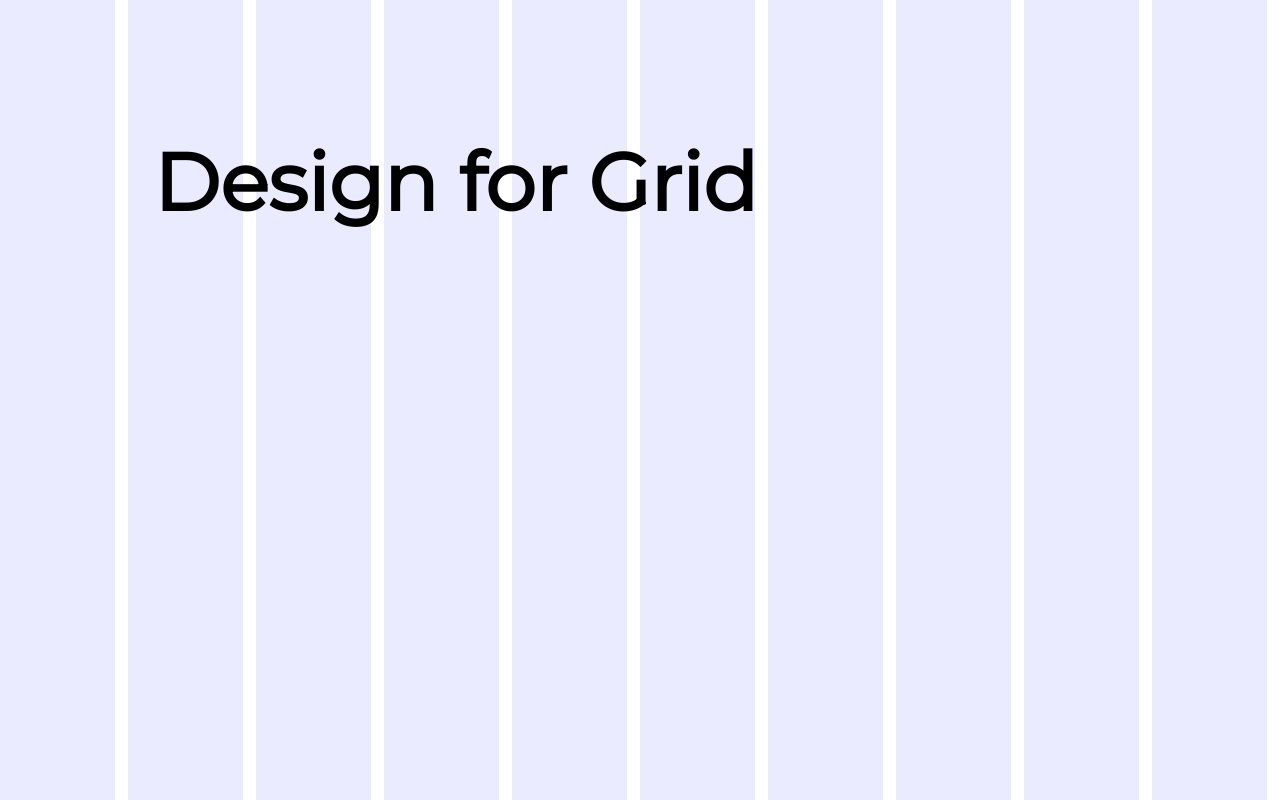
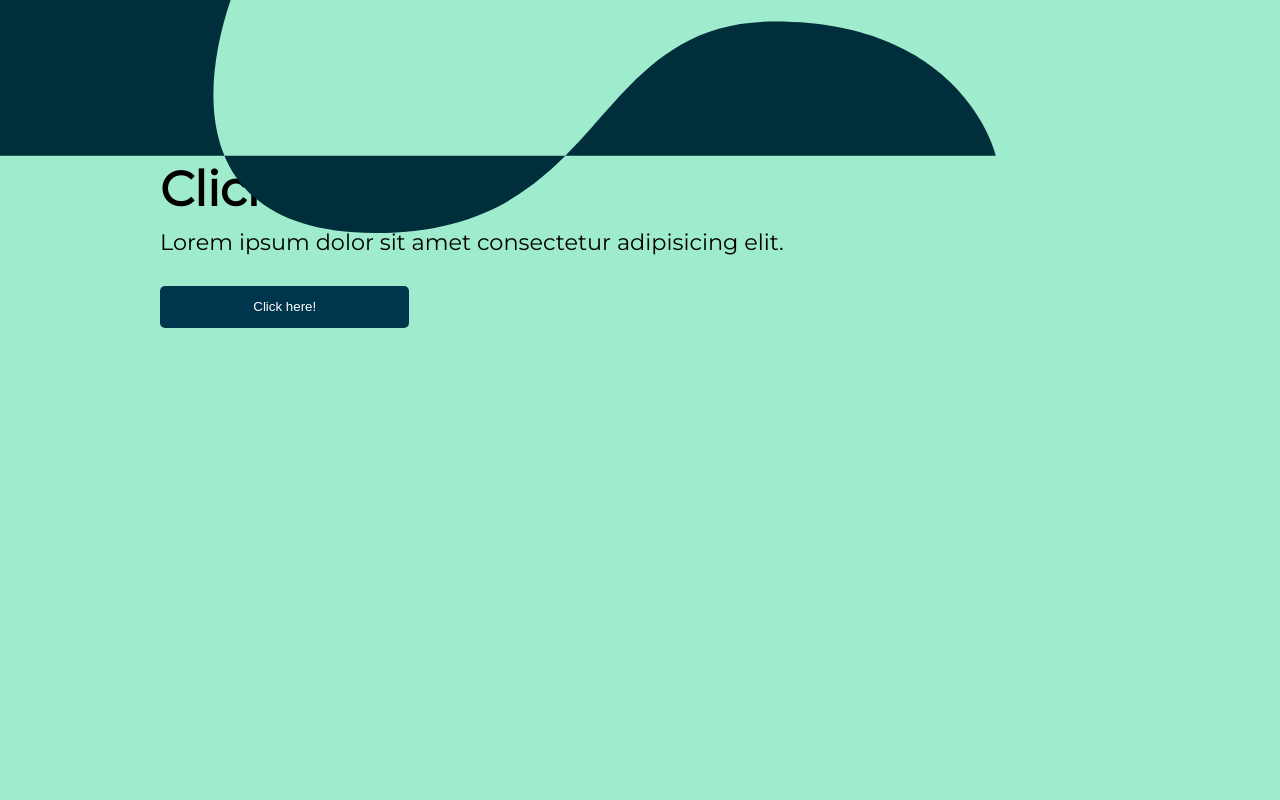
Before and after one commit to krzysztofpodmokly/animeJS, a plain HTML site: page index.html in a window 1280 px wide. Drawn offline with nearby package versions, Linux system fonts and the light colour scheme.

Commit message:
animeJS intro

```diff
--- a/css/main.scss
+++ b/css/main.scss
@@ -1,26 +1,76 @@
-body {
+body,
+html {
   margin: 0;
-  height: 100vh;
+  padding: 5em;
+  box-sizing: border-box;
+  width: 100%;
+  height: 100%;
   font-family: 'Montserrat';
-  overflow: hidden;
+  background: #9eebcd;
 }
 
-section {
-  display: grid;
-  grid-template-columns: repeat(10, auto);
+.morph {
+  width: 100%;
+  height: 100%;
+  top: 0;
+  left: 0;
+  position: absolute;
+  pointer-events: none;
+  z-index: 1;
+}
 
-  div {
-    background-color: white;
-    height: 100vh;
-    transition: background-color 1s;
+.section-1 {
+  position: absolute;
+
+  h1 {
+    font-size: 3em;
+    margin: 0;
+    padding: 0;
+  }
+
+  p {
+    font-size: 1.4em;
+    margin: 10px 0;
+  }
+
+  button {
+    background: #00354e;
+    margin-top: 20px;
+    border: none;
+    color: #fff;
+    padding: 1em;
+    border-radius: 5px;
+    width: 40%;
+    cursor: pointer;
+  }
+
+
+
+  &:hover {
+    background: rgba(255, 255, 255, 0.02);
   }
 }
 
-h1 {
-  font-size: 5em;
+.section-2 {
+  display: none;
   position: absolute;
-  top: 40%;
-  left: 12%;
   z-index: 2;
-  opacity: 0;
+  width: 50%;
+
+  button#btn2 {
+    background: none;
+    border: none;
+    color: #fff;
+    font-size: 3em;
+    font-family: 'Montserrat';
+    outline: none;
+  }
 }
+
+.display {
+  display: block !important;
+}
+
+.pointer {
+  pointer-events: auto !important;
+}
--- a/index.html
+++ b/index.html
@@ -7,26 +7,40 @@
   <meta http-equiv="X-UA-Compatible" content="ie=edge">
   <link rel="stylesheet" href="./css/main.css">
   <link href="https://fonts.googleapis.com/css?family=Montserrat&display=swap" rel="stylesheet">
+  <link rel="stylesheet" href="https://cdnjs.cloudflare.com/ajax/libs/animate.css/3.7.2/animate.min.css">
   <title>Document</title>
 </head>
 
+<!-- TOP -->
+<!-- M0,0H0S177.589-3.419,435.908,0C728.248,0,675.25-1.71,998.363,0s364.143-1.71,608.614,0,312.892,0,312.892,0H0Z -->
+
+<!-- MIDDLE -->
+<!-- M0, 0V495.781s90.608-143.605,425.688-141.9c314.564-3.419,210.261,314.564,562.455,314.564s315.651-285.5,600.066-285.5,331.66,181.216,331.66,181.216V0Z -->
+
+<!-- BOTTOM -->
+<!-- M0,0V1079.819s94.027-1.71,429.107,0c227.375,3.418,211.971,0,564.164,0s340.379-1.709,569.293,0,357.3,0,357.3,0V0Z -->
+
 <body>
-  <h1>Design for Grid</h1>
 
-  <section>
-    <div></div>
-    <div></div>
-    <div></div>
-    <div></div>
-    <div></div>
-    <div></div>
-    <div></div>
-    <div></div>
-    <div></div>
-    <div></div>
+  <svg class="morph" height="100%" width="100%" viewBox="0 0 1920 1080" preserveAspectRatio="none">
+    <path class="morph"
+      d="M0, 0V495.781s90.608-143.605,425.688-141.9c314.564-3.419,210.261,314.564,562.455,314.564s315.651-285.5,600.066-285.5,331.66,181.216,331.66,181.216V0Z"
+      fill="#002E3A" />
+  </svg>
+
+  <section class="section-1">
+    <h1>Click me</h1>
+    <p>Lorem ipsum dolor sit amet consectetur adipisicing elit.</p>
+    <button id="btn">Click here!</button>
   </section>
 
-  <script src="../lib/anime.min.js"></script>
+  <section class="section-2">
+    <button id="btn2">Go back!</button>
+  </section>
+
+
+
+  <script src="https://cdnjs.cloudflare.com/ajax/libs/animejs/2.2.0/anime.js"></script>
   <script src="./script.js"></script>
 </body>
 
--- a/script.js
+++ b/script.js
@@ -1,89 +1,37 @@
-/**************************
+const btn = document.querySelector('#btn');
+const btn2 = document.querySelector('#btn2');
+const section1 = document.querySelector('.section-1');
+const section2 = document.querySelector('.section-2');
+const overlay = document.querySelector('.morph');
 
-  VANILLA JS
-
-***************************/
-
-// let divs = document.querySelectorAll('div');
-
-// let num = 0;
-
-// const delay = time => new Promise(resolve => setTimeout(resolve, time));
-
-// // ES5 Promise => then
-// divs.forEach(div => {
-//   delay(0).then(() => {
-//     setTimeout(() => {
-//       div.style.backgroundColor = 'lightblue';
-//     }, (num += 100));
-//   });
-//   delay(500).then(() => {
-//     setTimeout(() => {
-//       div.style.backgroundColor = '#A0D5FF';
-//       div.style.width = '90%';
-//     }, (num += 100));
-//   });
-// });
-
-// // ES6 async await
-// divs.forEach(async div => {
-//   await delay(0);
-//   setTimeout(() => {
-//     div.style.backgroundColor = 'lightblue';
-//   }, (num += 100));
-
-//   await delay(500);
-//   setTimeout(() => {
-//     div.style.backgroundColor = '#A0D5FF';
-//     div.style.width = '90%';
-//   }, (num += 100));
-// });
-
-/**************************
-
-  ANIME JS
-
-***************************/
-
-// create timeline
-let tl = anime.timeline({
-  easing: 'easeOutExpo',
-  duration: 750
-});
-
-tl.add({
-  targets: 'div',
-  width: '100%',
-  backgroundColor: 'rgb(197, 197, 255)',
-  delay: anime.stagger(100) // function works only with latest version 3.0.1
-});
-
-tl.add({
-  targets: 'div',
-  width: '90%',
-  backgroundColor: 'rgb(235, 235, 255)'
-});
-
-tl.add(
-  {
-    targets: 'h1',
-    top: '10%',
-    opacity: 1,
-    duration: 4000
-  },
-  '-=1600'
-);
-
-let rotateOnMouseOver = anime({
-  targets: 'section',
-  scaleY: '2',
-  scaleX: '2',
-  translateX: '40%',
-  rotate: '45deg',
-  duration: 5000,
+const morphing = anime({
+  targets: '.morph',
+  d: [
+    {
+      value:
+        'M0,0H0S177.589-3.419,435.908,0C728.248,0,675.25-1.71,998.363,0s364.143-1.71,608.614,0,312.892,0,312.892,0H0Z'
+    },
+    {
+      value:
+        'M0,0V1079.819s94.027-1.71,429.107,0c227.375,3.418,211.971,0,564.164,0s340.379-1.709,569.293,0,357.3,0,357.3,0V0Z'
+    }
+  ],
+  easing: 'easeInOutQuint',
+  duration: 1300,
+  loop: false,
   autoplay: false
 });
 
-document.querySelector('h1').addEventListener('mouseover', () => {
-  rotateOnMouseOver.play();
+btn.addEventListener('click', () => {
+  morphing.restart();
+  overlay.classList.add('pointer');
+  section2.classList.add('animated', 'display', 'flipInY', 'delay-1s');
 });
+
+btn2.addEventListener('click', () => {
+  morphing.reverse();
+  morphing.play();
+
+  overlay.classList.remove('pointer');
+  section2.classList.remove('animated', 'display', 'flipInY', 'delay-1s');
+});
```
Also changed, not shown: css/main.css, 1 other file.
